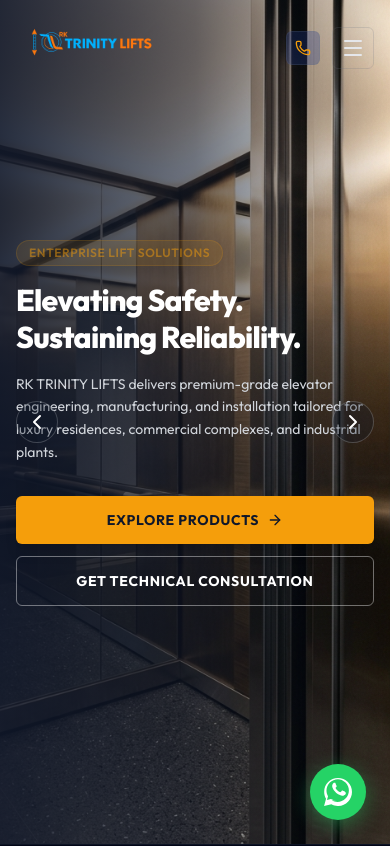
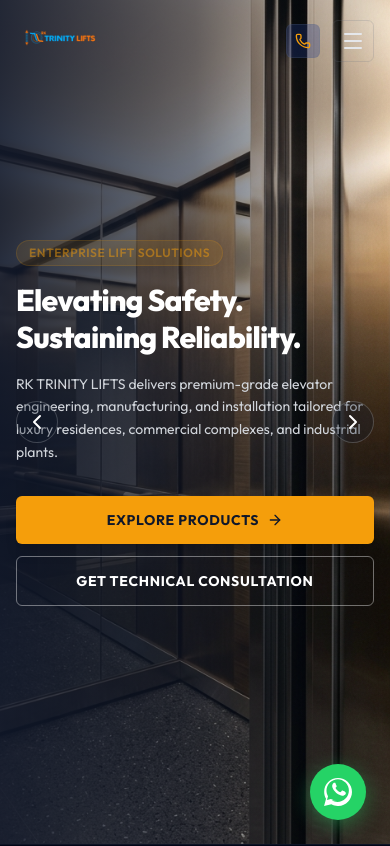
Before and after one commit to gouravboga12-rgb/RK-TRINITY-LIFTS-, a React app in the folder frontend/: page / in a window 390 px wide. Shown: the top 846 px of the page. Built offline with nearby package versions, Linux system fonts and the light colour scheme; the HTML template or start-up script is replaced by a standard one.

Commit message:
Fix mobile viewport horizontal scroll lock, align catalog specs with brochure, and integrate interactive reviews

```diff
--- a/frontend/src/components/Navbar.jsx
+++ b/frontend/src/components/Navbar.jsx
@@ -58,11 +58,11 @@ export default function Navbar() {
       <div className="max-w-7xl mx-auto px-4 sm:px-6 lg:px-8">
         <div className="flex items-center justify-between">
           {/* Logo & Company Name */}
-          <Link to="/" className="flex items-center">
+          <Link to="/" className="flex items-center shrink-0">
             <img
               src={logoImg}
               alt="RK TRINITY LIFTS Logo"
-              className="h-24 md:h-32 w-auto object-contain my-[-20px] md:my-[-30px] transition-transform duration-300 hover:scale-105"
+              className="h-14 sm:h-24 md:h-32 max-w-[130px] sm:max-w-[220px] md:max-w-none w-auto object-contain my-[-10px] sm:my-[-20px] md:my-[-30px] transition-transform duration-300 hover:scale-105"
             />
           </Link>
 
--- a/frontend/src/index.css
+++ b/frontend/src/index.css
@@ -5,8 +5,12 @@
 @tailwind utilities;
 
 @layer base {
+  html, body {
+    width: 100%;
+    overflow-x: hidden;
+  }
   body {
-    @apply bg-slateBg text-slateText font-sans antialiased overflow-x-hidden;
+    @apply bg-slateBg text-slateText font-sans antialiased;
     scroll-behavior: smooth;
   }
 
```
